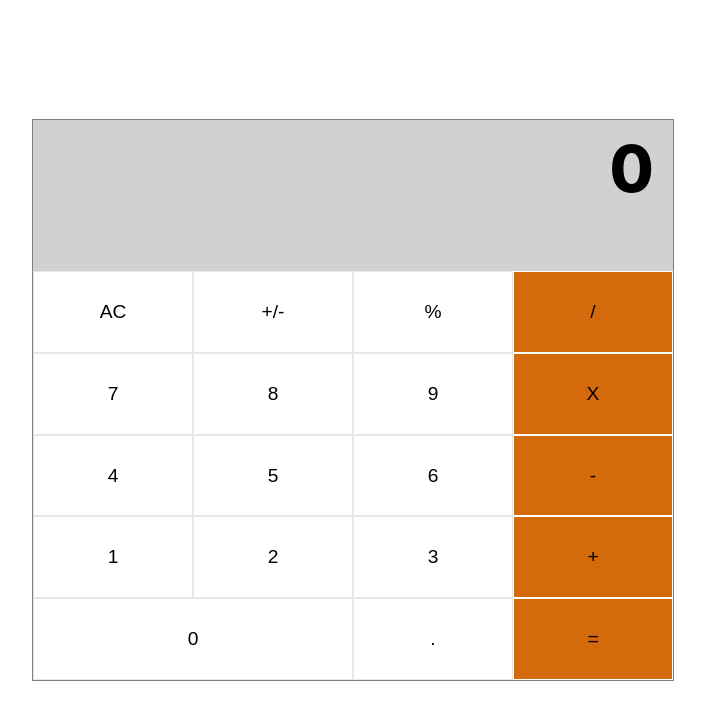
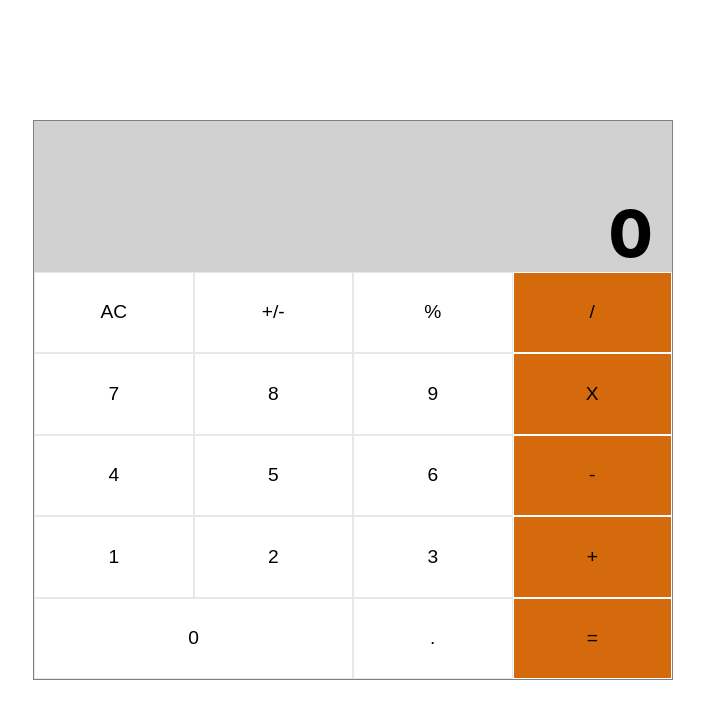
Before and after one commit to uisendy/math-magicians, a React (Create React App) app: page / in a window 1280 px wide. Shown: the top 720 px of the page, without its empty margins (287-992 px from the left). Built offline with nearby package versions, Linux system fonts and the light colour scheme.

Commit message:
[component-calc]: update Styling for index.js

```diff
--- a/src/index.css
+++ b/src/index.css
@@ -25,3 +25,52 @@ code {
     'Courier New',
     monospace;
 }
+
+::-webkit-scrollbar {
+  width: 8px;
+}
+
+::-webkit-scrollbar-track {
+  background: rgba(102, 4, 4, 0.2);
+}
+
+::-webkit-scrollbar-thumb {
+  background: rgb(168, 168, 168);
+}
+
+::-webkit-scrollbar-thumb:hover {
+  background: rgb(139, 139, 139);
+}
+
+html {
+  box-sizing: border-box;
+  font-family: 'Mukta', sans-serif;
+}
+
+body.noScroll {
+  overflow: hidden;
+}
+
+*,
+*::before,
+*::after {
+  box-sizing: inherit;
+  padding: 0;
+  margin: 0;
+  font-size: 1rem;
+}
+
+a,
+a:hover,
+a:focus,
+a:active {
+  text-decoration: none;
+  color: inherit;
+}
+
+ul,
+li {
+  list-style: none;
+  padding: 0%;
+  margin: 0%;
+}
```
